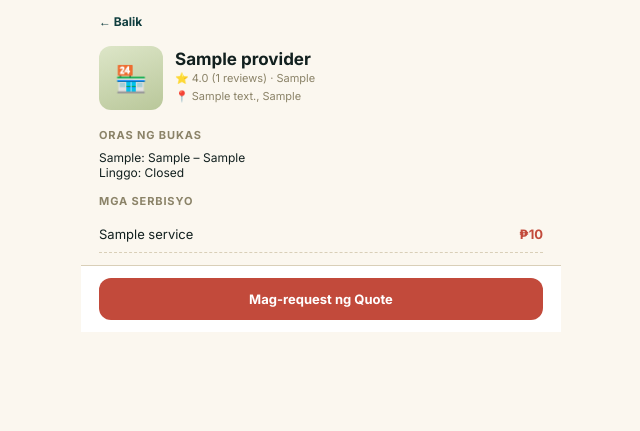
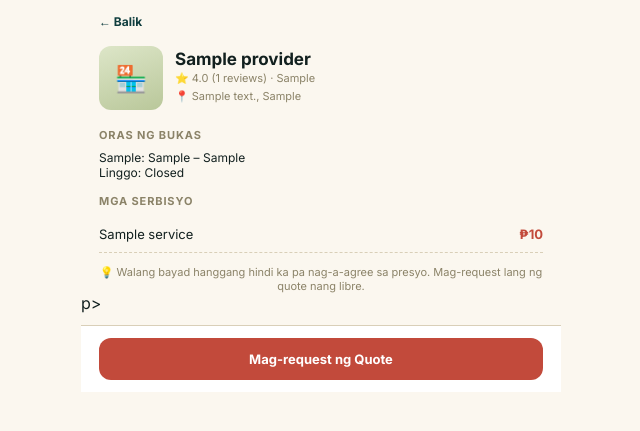
Before and after one commit to freddiejrbolbes-ai/pabook-app, a Flask app: page /provider/1 in a window 1280 px wide. Shown: the top 431 px of the page, without its empty margins (319-959 px from the left). Run offline with Flask 3, Linux system fonts and the light colour scheme; tables that the repository leaves empty hold one stand-in row (values such as "Sample post").

Commit message:
Enhance provider profile with revieHide fake rating and add no-payment reassurance on profilew and quote messages
Update provider profile to display new listing message for providers with no reviews and add a quote request notice.

```diff
--- a/templates/provider_profile.html
+++ b/templates/provider_profile.html
@@ -9,7 +9,7 @@
     <div class="avatar" style="width:64px;height:64px;font-size:26px;">{{ icon }}</div>
     <div>
       <p class="p-name" style="font-size:17px;">{{ provider.business_name }}</p>
-      <p class="p-meta">⭐ {{ provider.rating }} ({{ provider.review_count }} reviews) · {{ label }}</p>
+      <p class="p-meta">{% if provider.review_count > 0 %}⭐ {{ provider.rating }} ({{ provider.review_count }} reviews){% else %}🆕 Bagong lista sa PaBook{% endif %} · {{ label }}</p>
       <p class="p-meta">📍 {{ provider.address_text }}, {{ provider.barangay }}</p>
     </div>
   </div>
@@ -28,7 +28,9 @@
   <b style="color:var(--red);">{{ '₱%.0f'|format(s.price) if s.price else 'Request quote' }}</b>
 </div>
 {% endfor %}
-
+{% if provider.quote_only %}
+<p style="text-align:center;font-size:11px;color:#8B8368;margin:12px 18px 0;">💡 Walang bayad hanggang hindi ka pa nag-a-agree sa presyo. Mag-request lang ng quote nang libre.</p>p>
+{% endif %}
 <div class="cta-fixed">
   <a href="{{ url_for('book', provider_id=provider.id) }}" class="btn btn-primary">
     {{ 'Mag-request ng Quote' if provider.quote_only else 'Mag-book Ngayon' }}
```
